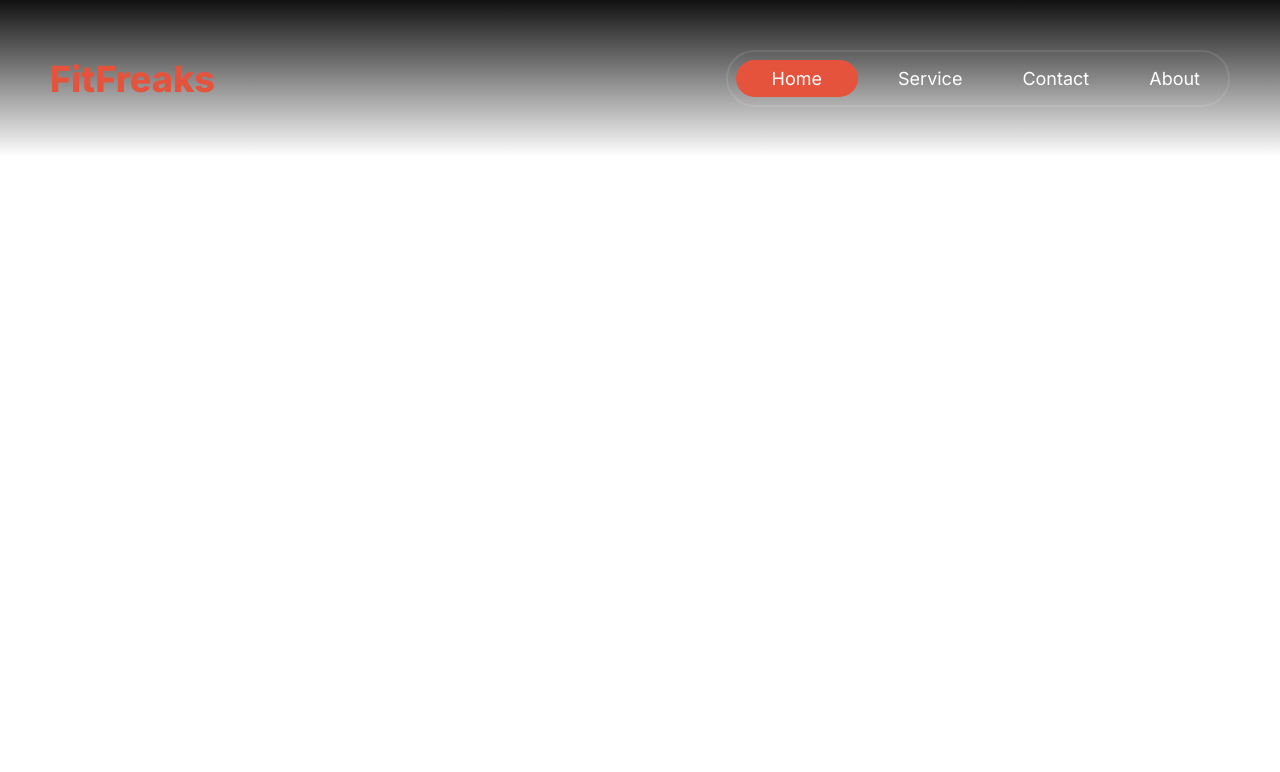
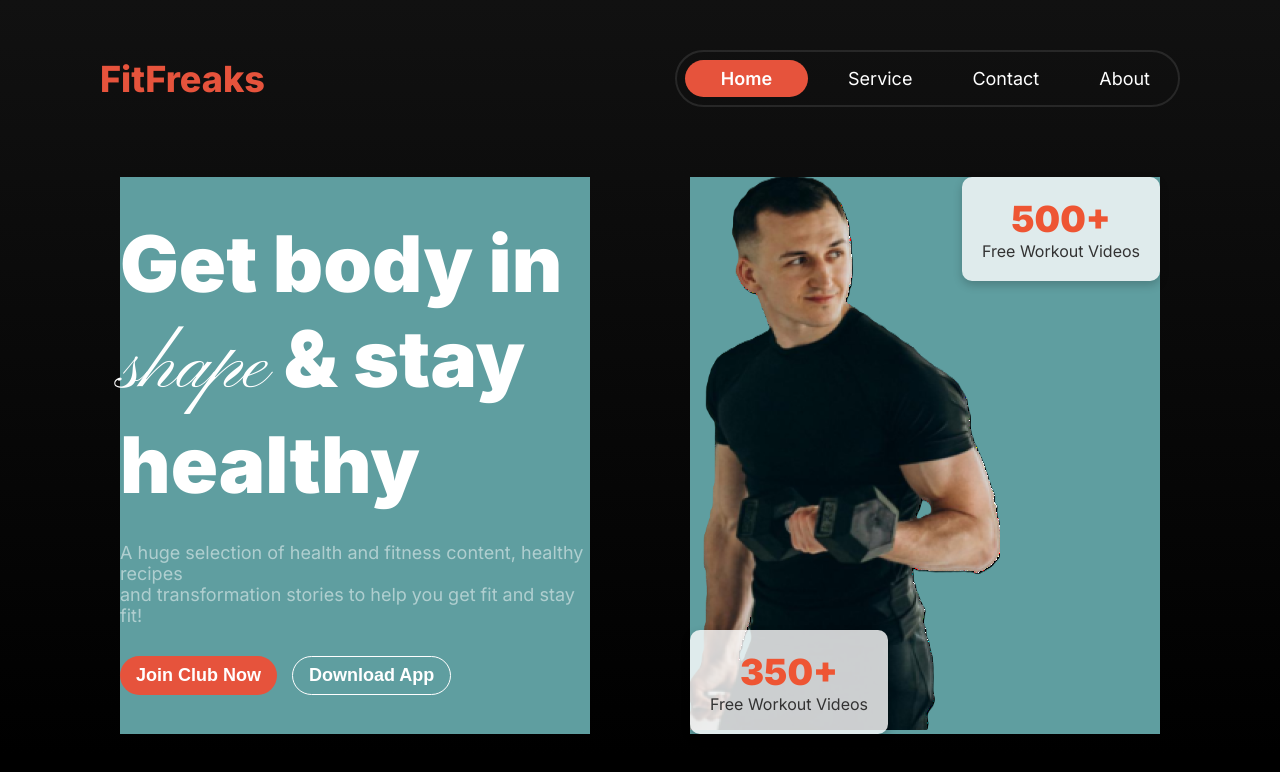
Before and after one commit to muntasir-smm/B10A2-Fitness, a plain HTML site: page index.html in a window 1280 px wide. Drawn offline with Linux system fonts and the light colour scheme.

Commit message:
Hero Section Done

```diff
--- a/index.html
+++ b/index.html
@@ -1,18 +1,23 @@
 <!DOCTYPE html>
 <html lang="en">
   <head>
-    <meta charset="UTF-8">
-    <meta name="viewport" content="width=device-width, initial-scale=1.0">
+    <meta charset="UTF-8" />
+    <meta name="viewport" content="width=device-width, initial-scale=1.0" />
     <title>FitFreaks</title>
 
     <!-- FontAwesome -->
-    <script src="https://kit.fontawesome.com/3569cb447c.js" crossorigin="anonymous"></script>
+    <script
+      src="https://kit.fontawesome.com/3569cb447c.js"
+      crossorigin="anonymous"
+    ></script>
 
-    <link rel="shortcut icon" href="./images/favicon.ico" type="image/x-icon">
-    <link rel="stylesheet" href="style.css">
+    <link rel="shortcut icon" href="./images/favicon.ico" type="image/x-icon" />
+    <link rel="stylesheet" href="style.css" />
   </head>
   <body>
     <header class="header">
+      <!-- Navbar Section -->
+
       <nav class="navbar">
         <div class="navTitle">FitFreaks</div>
         <i class="fa-solid fa-bars navIcon"></i>
@@ -33,10 +38,44 @@
           </ul>
         </div>
       </nav>
+
+      <!-- Hero Section -->
+
       <section class="heroSection">
-            <section class="heroSection">
+        <!-- .heroDescription>h1.heroTitle+p.heroSubTitle+.heroBtns>button.btnRed*2^^.heroImage>.heroImageCard*2 -->
 
-            </section>
+        <div class="heroDescription">
+          <h1 class="heroTitle">
+            Get body in <br />
+            <span class="pinyonFont"> shape</span> & stay <br />
+            healthy
+          </h1>
+          <p class="heroSubTitle">
+            A huge selection of health and fitness content, healthy recipes <br> and
+            transformation stories to help you get fit and stay fit!
+          </p>
+          <div class="heroBtns">
+            <button class="btnRed">Join Club Now</button>
+            <button class="btnTransprent">Download App</button>
+          </div>
+        </div
+            class="heroImage">
+        <div class="heroImageContainer">
+          <div>
+            <img
+            src="./images/heroImage.png"
+            alt="Fitness Image"
+          />
+          </div>
+          <div class="heroImageCard1">
+            <h3 class="cardNumber">500+</h3>
+            <p class="cardText">Free Workout Videos</p>
+          </div>
+          <div class="heroImageCard2">
+            <h3 class="cardNumber">350+</h3>
+            <p class="cardText">Free Workout Videos</p>
+          </div>
+        </div>
       </section>
     </header>
   </body>
--- a/style.css
+++ b/style.css
@@ -1,11 +1,13 @@
-@import url('https://fonts.googleapis.com/css2?family=Inter:ital,opsz,wght@0,14..32,100..900;1,14..32,100..900&family=Pinyon+Script&display=swap');
+@import url("https://fonts.googleapis.com/css2?family=Inter:ital,opsz,wght@0,14..32,100..900;1,14..32,100..900&family=Pinyon+Script&display=swap");
 
 * {
   margin: 0;
   padding: 0;
+  color: #ffffff;
 }
 
 body {
+  background: #000000;
   font-family: "Inter", sans-serif;
   font-optical-sizing: auto;
   font-style: normal;
@@ -14,20 +16,35 @@ body {
 }
 
 .btnRed {
+  border: none;
   border-radius: 46px;
+  padding: 8px 16px;
   background: #e6533c;
+  font-size: 18px;
+  font-weight: 600;
+}
+
+.btnTransprent {
+  border: 1px solid #ffffff;
+  border-radius: 46px;
   padding: 8px 16px;
+  background: transparent;
+  font-size: 18px;
+  font-weight: 600;
 }
 
 .header {
-    background: linear-gradient(180.00deg, #111111, #77777700 100%);
+  background: linear-gradient(180deg, #111111, #77777700 100%);
+  padding: 0 100px;
 }
+
+/* Navbar Style */
 
 .navbar {
   display: flex;
   justify-content: space-between;
   align-items: center;
-    padding: 50px;
+  padding: 50px 0px;
 }
 
 .navTitle {
@@ -64,20 +81,98 @@ body {
   padding: 0px 20px;
 }
 
+/* Hero Section Style */
+.heroSection {
+  display: flex;
+  justify-content: space-between;
+  align-items: stretch;
+  gap: 100px;
+  padding: 20px;
+}
 
+.heroDescription {
+  flex: 1;
+  display: flex;
+  flex-direction: column;
+  justify-content: center;
+  gap: 30px;
+  background-color: cadetblue;
+}
 
+.heroTitle {
+  font-size: 78px;
+  font-weight: 900;
+}
 
+.pinyonFont {
+  font-family: "Pinyon Script", cursive;
+  font-weight: 400;
+  font-style: normal;
+}
 
+.heroSubTitle {
+  opacity: 0.5;
+}
 
+.heroBtns {
+  display: flex;
+  gap: 15px;
+}
 
+.heroImageContainer {
+  flex: 1;
+  position: relative;
+  display: flex;
+  flex-direction: column;
+  justify-content: start;
+  align-items: start;
+  background-color: cadetblue;
+}
 
+.heroImage {
+  height: 100%;
+  width: auto;
+  padding: 30px 10px;
+  background-color: cadetblue;
+}
 
+.heroImageCard1,
+.heroImageCard2 {
+  position: absolute;
+  background-color: #ffffffcc;
+  padding: 20px;
+  border-radius: 10px;
+  text-align: center;
+  box-shadow: 0px 4px 10px #00000033;
+}
+
+.heroImageCard1 {
+  top: 0px;
+  right: 0px;
+}
+
+.heroImageCard2 {
+  bottom: 0px;
+  left: 0px;
+}
+
+.cardNumber {
+  font-size: 36px;
+  font-weight: 900;
+  color: #ee5533;
+}
+
+.cardText {
+  font-size: 16px;
+  font-weight: 400;
+  color: #333;
+}
 /* Responsive Design */
 
 /* For small device */
 @media (max-width: 576px) {
   .navLinks {
-        display:none;
+    display: none;
   }
 
   .navIcon {
```
Also changed, not shown: images/Images 2.png (deleted), images/heroImage.png (added), images/image1.png (renamed from images/image 4.png), images/image2.png (renamed from images/image 2.png), images/image3.png (renamed from images/image 3.png), images/image4.png (renamed from images/image 5.png). Lines whose indentation alone changed are shown as unchanged.
